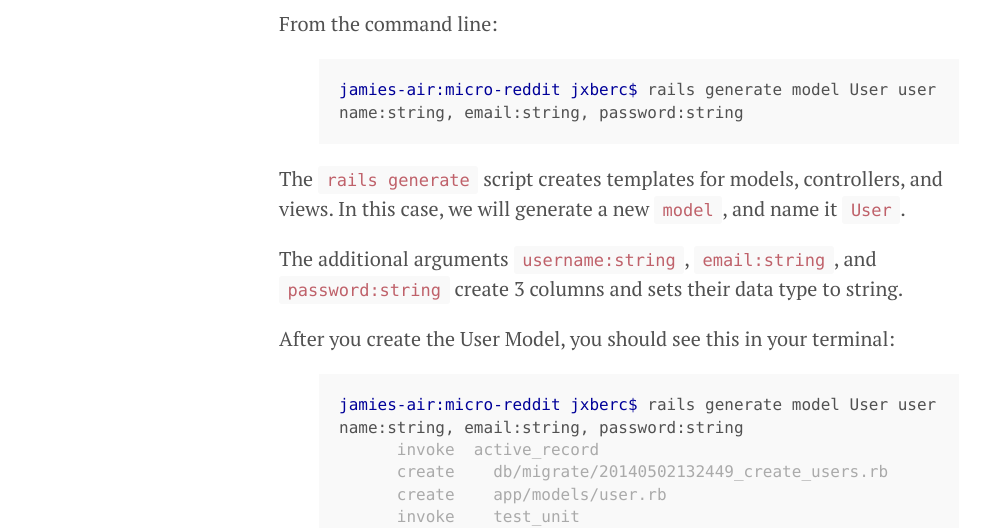
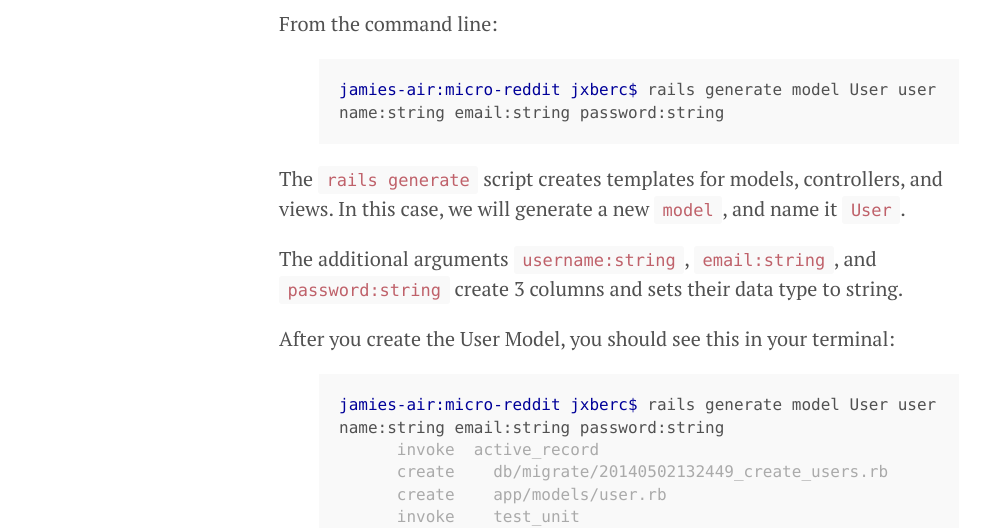
Before and after one commit to Jberczel/jberczel.github.io, a Jekyll site: the page built from _posts/2014-05-02-my-micro-reddit.md, in a window 1280 px wide and 900 px high, scrolled down 1848 px. Shown: the part 180-708 px from the top of the window, without its empty margins (1-984 px from the left). Built offline with Jekyll 4.4.1, drawn with Linux system fonts in a browser that asks for light colours; Markdown is read by kramdown in place of the engine named in the settings; comment, search, counter and statistics services are not loaded.

```diff
--- a/_posts/2014-05-02-my-micro-reddit.md
+++ b/_posts/2014-05-02-my-micro-reddit.md
@@ -70,7 +70,7 @@ jamies-air:micro-reddit jxberc$
 
 From the command line:
 {% highlight console %}
-jamies-air:micro-reddit jxberc$ rails generate model User username:string, email:string, password:string
+jamies-air:micro-reddit jxberc$ rails generate model User username:string email:string password:string
 {% endhighlight %}
 
 The `rails generate` script creates templates for models, controllers, and views. In this case, we will generate a new `model`, and name it `User`.
@@ -79,7 +79,7 @@ The additional arguments `username:string`, `email:string`, and `password:string
 
 After you create the User Model, you should see this in your terminal:
 {% highlight console %}
-jamies-air:micro-reddit jxberc$ rails generate model User username:string, email:string, password:string
+jamies-air:micro-reddit jxberc$ rails generate model User username:string email:string password:string
       invoke  active_record
       create    db/migrate/20140502132449_create_users.rb
       create    app/models/user.rb
```
